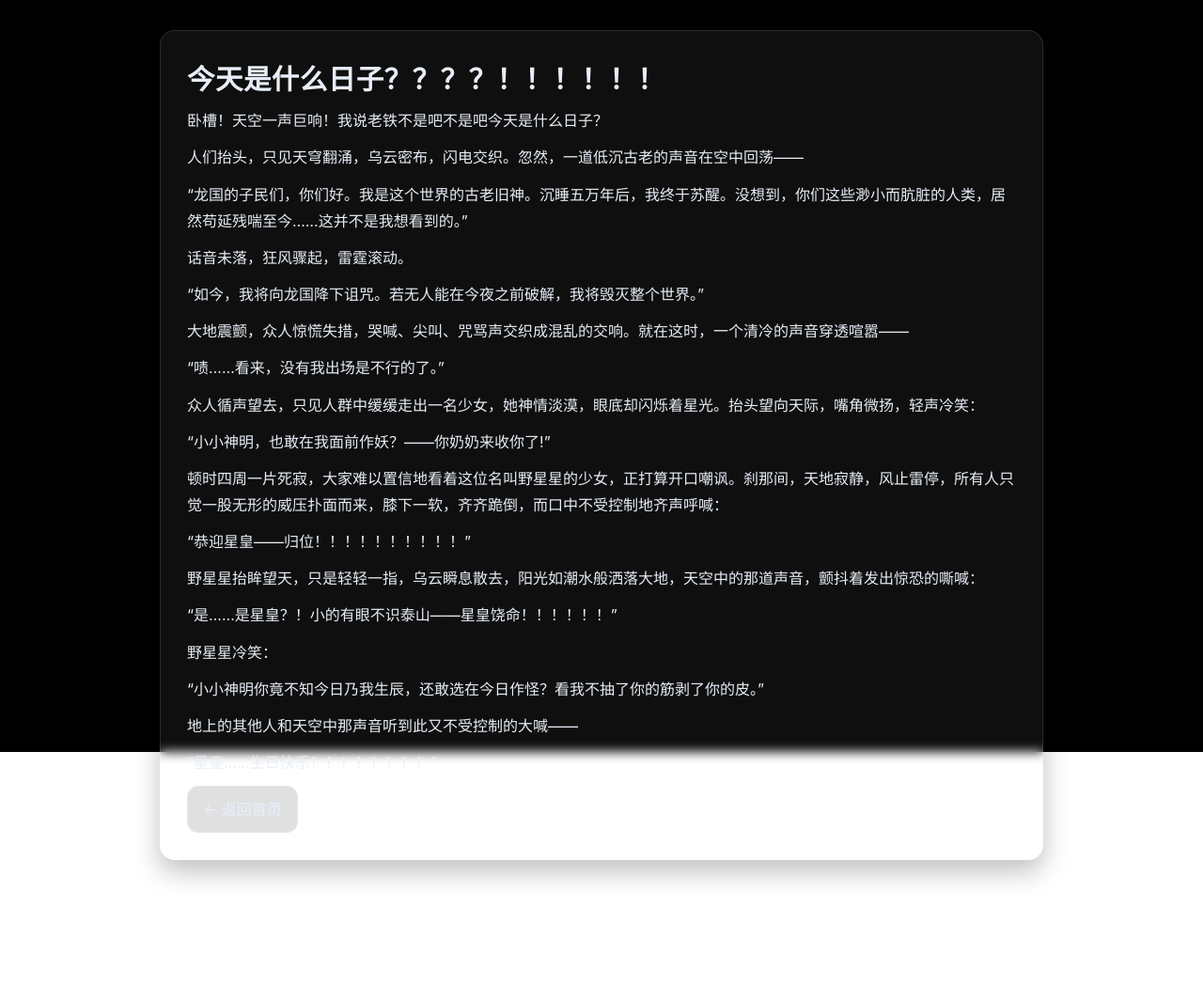
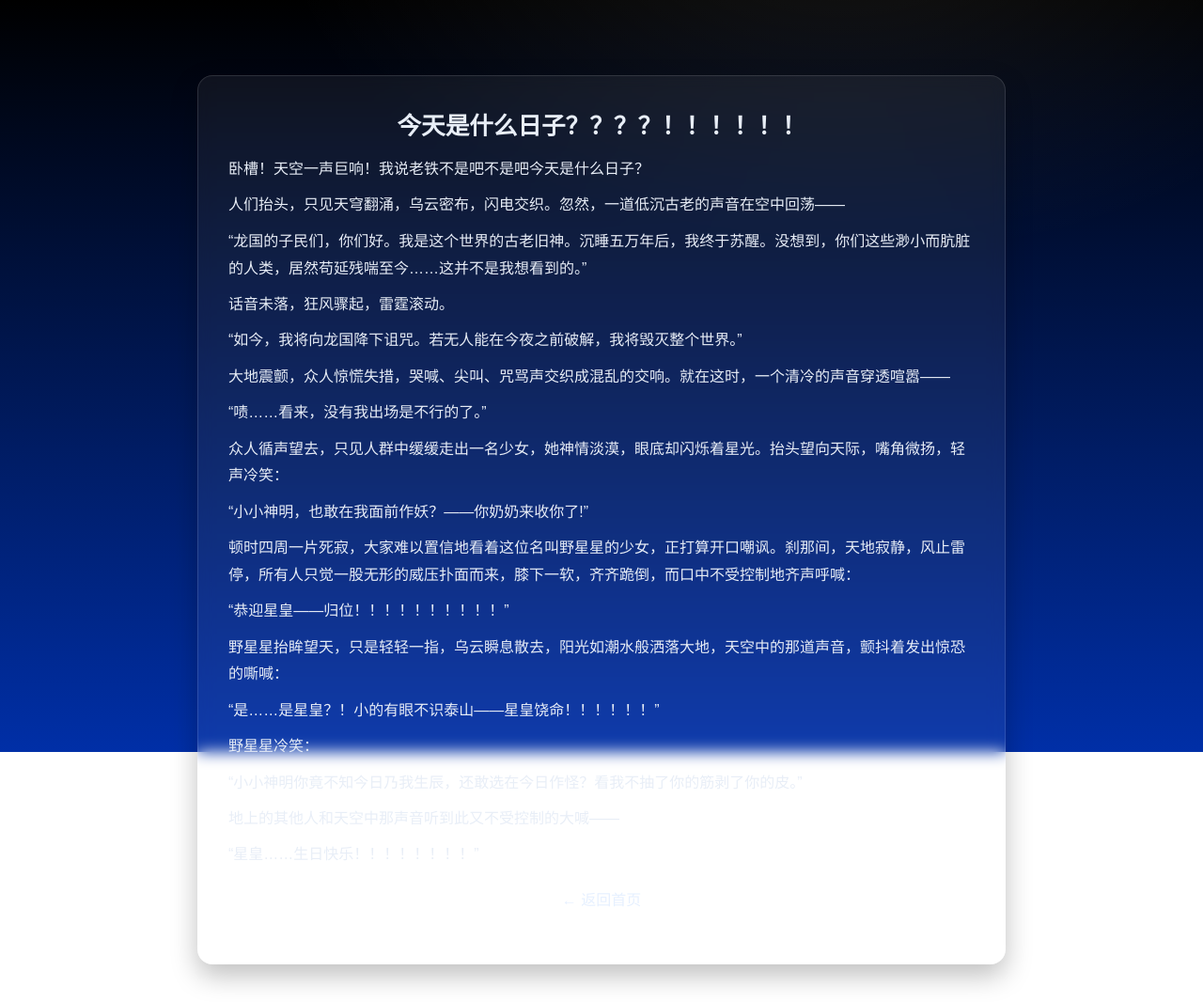
Before and after one commit to 13810929004l-dot/13810929004l-dot.github.io, a plain HTML site: page calendar.html in a window 1280 px wide. Shown: the whole page at 94% size. Before the commit the page ends 947 px from the top, so only its background shows below. Drawn offline with Linux system fonts and the light colour scheme.

Commit message:
Update calendar.css

```diff
--- a/calendar.css
+++ b/calendar.css
@@ -1,94 +1,78 @@
-/* 主题与基础 */
-:root{
-  --klein-blue: #000000;
-  --text-main:  #E8EEF7;
-  --text-dim:   #B8C6E3;
-  --card-bg:    rgba(255,255,255,0.06);
-  --card-bd:    rgba(255,255,255,0.12);
+:root {
+  --klein-blue: #002FA7;
+  --text-main: #E8EEF7;
+  --text-dim: #B8C6E3;
+  --card-bg: rgba(255,255,255,0.06);
+  --card-bd: rgba(255,255,255,0.12);
 }
-*{ box-sizing: border-box; }
-html,body{ height:100%; margin:0; }
-body{
-  font-family:-apple-system,BlinkMacSystemFont,"Segoe UI",Roboto,"PingFang SC","Microsoft YaHei","Noto Sans",Arial,sans-serif;
+
+* { box-sizing: border-box; margin: 0; padding: 0; }
+html, body { height: 100%; }
+body {
+  font-family: "PingFang SC","Microsoft YaHei",sans-serif;
   color: var(--text-main);
   overflow-x: hidden;
 }
 
-/* 固定全屏背景 */
-.bg{
+/* 背景 */
+.bg {
   position: fixed;
   inset: 0;
   z-index: 0;
   background:
-    radial-gradient(1200px 600px at 70% -10%, rgba(0, 0, 0, 0.08), transparent 60%),
+    radial-gradient(1000px 600px at 70% -10%, rgba(255,255,255,0.08), transparent 60%),
     linear-gradient(180deg, #000 0%, var(--klein-blue) 100%);
 }
 
-/* 页面骨架 */
-.page{
+/* 页面内容 */
+.page {
   position: relative;
-  z-index: 1;          /* 盖在背景之上 */
-  min-height: 100svh;  /* 至少占满一屏 */
+  z-index: 1;
+  min-height: 100svh;
   display: flex;
-  flex-direction: column;
+  justify-content: center;
+  padding: 80px 16px 40px;
 }
 
-/* 顶部 GIF：完整显示，不裁切、不限制高度 */
-.hero{
-  width: 100%;
-  background: #000;         /* GIF 上方纯黑衬底，更稳 */
-  border-bottom: 1px solid rgba(255,255,255,0.08);
-}
-.hero-gif{
-  display: block;
-  width: 100%;
-  height: auto;             /* 保持原比例，绝不裁切 */
-  object-fit: contain;      /* 保险：即使某些环境强制高度也不裁图 */
-  image-rendering: auto;
-}
-
-/* 文字内容区 */
-.content{
-  width: min(100%, 940px);
-  margin: clamp(16px, 3.2vw, 32px) auto;
-  padding: clamp(16px, 3.2vw, 28px);
+.content {
+  width: min(100%, 860px);
   background: var(--card-bg);
   border: 1px solid var(--card-bd);
   border-radius: 16px;
   box-shadow: 0 12px 28px rgba(0,0,0,0.25);
-  backdrop-filter: blur(6px);
+  backdrop-filter: blur(8px);
+  padding: 32px;
 }
-.content h1{
-  margin: 0 0 .5rem;
-  font-size: clamp(1.3rem, 2.3vw, 1.9rem);
-  letter-spacing: .5px;
+
+.content h1 {
+  margin-bottom: 1rem;
+  text-align: center;
+  font-size: 1.6rem;
 }
-.content p{
-  margin: .7rem 0 0;
-  line-height: 1.75;
-  color: var(--text-main);
+
+.content p {
+  line-height: 1.8;
+  margin: 0.6rem 0;
 }
-.content em{ color: var(--text-dim); }
 
 /* 返回按钮 */
-.actions{ margin-top: 1.25rem; }
-.back{
-  display:inline-block;
-  text-decoration:none;
-  color:#E6F0FF;
-  background: rgba(0, 0, 0, 0.12);
-  padding:.6rem 1rem;
-  border-radius: 12px;
-  border: 1px solid rgba(255,255,255,0.18);
-  transition: transform .18s ease, filter .18s ease, background .18s ease;
-}
-.back:hover{
-  transform: translateY(-1px);
-  filter: drop-shadow(0 6px 16px rgba(0,0,0,.25));
-  background: rgba(255,255,255,0.18);
+.actions {
+  margin-top: 2rem;
+  text-align: center;
 }
 
-/* 小屏优化 */
-@media (max-width: 600px){
-  .content{ border-radius: 12px; }
+.back {
+  display: inline-block;
+  text-decoration: none;
+  color: #E6F0FF;
+  background: rgba(255,255,255,0.12);
+  padding: 0.6rem 1rem;
+  border-radius: 10px;
+  border: 1px solid rgba(255,255,255,0.18);
+  transition: 0.2s;
 }
+
+.back:hover {
+  background: rgba(255,255,255,0.2);
+  transform: translateY(-1px);
+}
```
